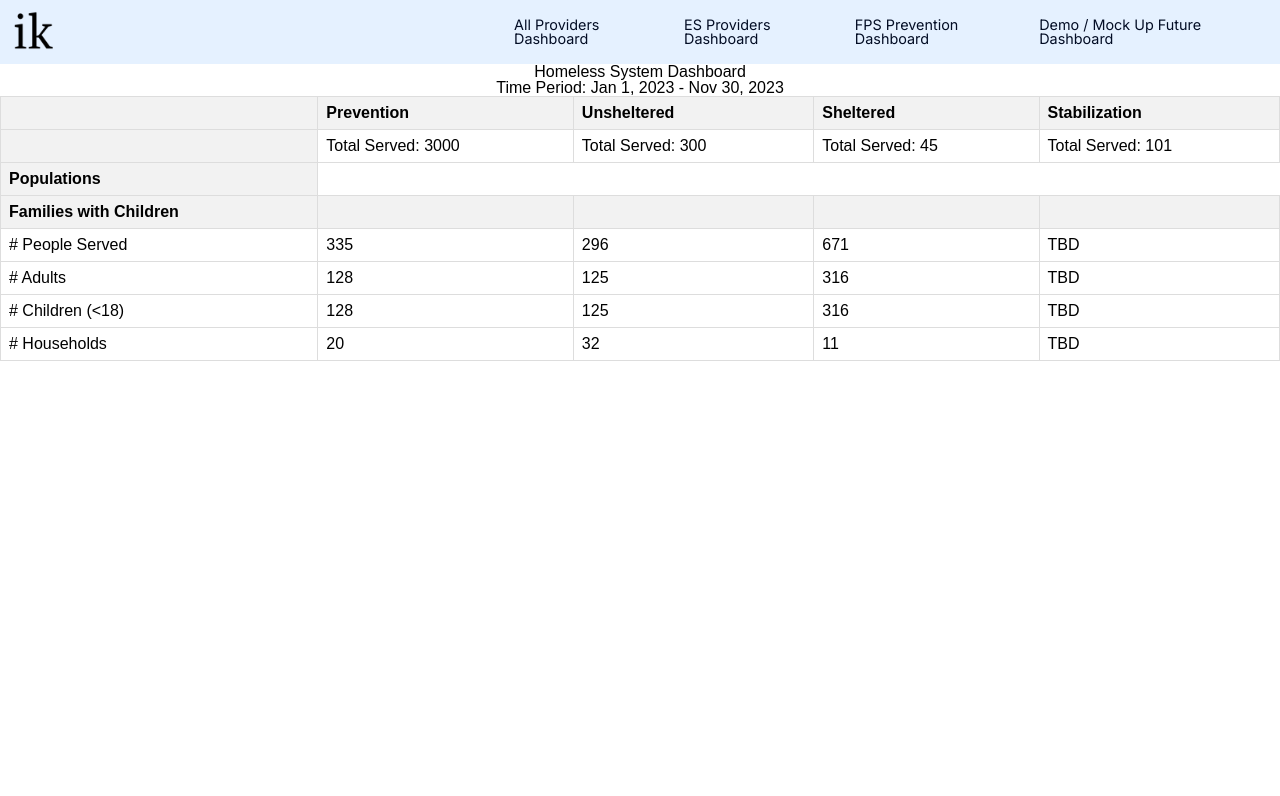
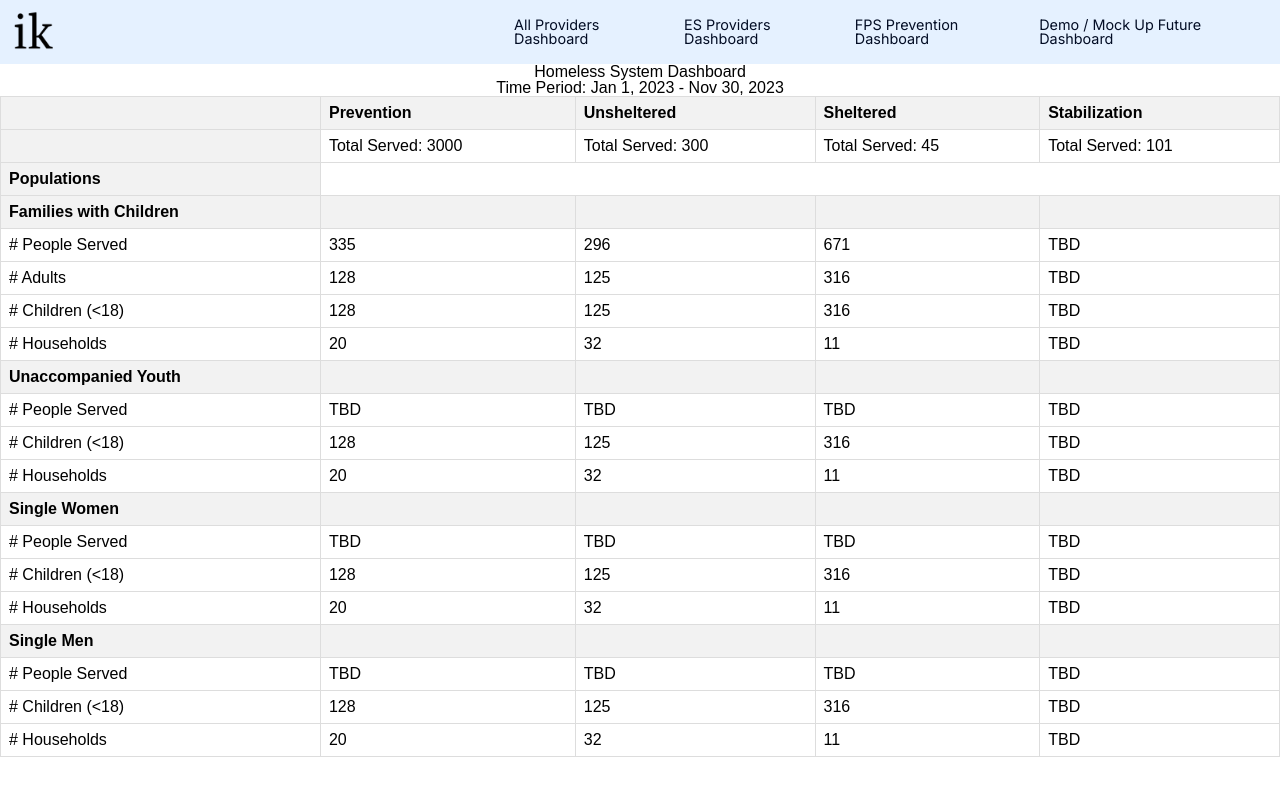
Before and after one commit to fpspokane/reports, an Angular app: page /providers-demo in a window 1280 px wide. Shown: the top 796 px of the page. Built offline with nearby package versions, Linux system fonts and the light colour scheme; what ng2-charts would draw is missing.

Commit message:
more data

```diff
--- a/src/app/components/providers-demo/providers-demo.component.html
+++ b/src/app/components/providers-demo/providers-demo.component.html
@@ -90,6 +90,109 @@
       <td>TBD</td>
 
     </tr>
+
+    <tr>
+      <th>Unaccompanied Youth</th>
+      <th></th>
+      <th></th>
+      <th></th>
+      <th></th>
+  </tr>
+  <tr>
+      <td># People Served</td>
+      <td>TBD</td>
+      <td>TBD</td>
+      <td>TBD</td>
+      <td>TBD</td>
+
+  </tr>
+  <tr>
+  </tr>
+  <tr>
+    <td># Children (<18)</td>
+    <td>128</td>
+    <td>125</td>
+    <td>316</td>
+    <td>TBD</td>
+
+</tr>
+<tr>
+  <td># Households</td>
+  <td>20</td>
+  <td>32</td>
+  <td>11</td>
+  <td>TBD</td>
+
+</tr>
+
+<tr>
+    <th>Single Women</th>
+    <th></th>
+    <th></th>
+    <th></th>
+    <th></th>
+</tr>
+<tr>
+    <td># People Served</td>
+    <td>TBD</td>
+    <td>TBD</td>
+    <td>TBD</td>
+    <td>TBD</td>
+
+</tr>
+<tr>
+</tr>
+<tr>
+  <td># Children (<18)</td>
+  <td>128</td>
+  <td>125</td>
+  <td>316</td>
+  <td>TBD</td>
+
+</tr>
+<tr>
+<td># Households</td>
+<td>20</td>
+<td>32</td>
+<td>11</td>
+<td>TBD</td>
+
+</tr>
+
+<tr>
+    <th>Single Men</th>
+    <th></th>
+    <th></th>
+    <th></th>
+    <th></th>
+</tr>
+<tr>
+    <td># People Served</td>
+    <td>TBD</td>
+    <td>TBD</td>
+    <td>TBD</td>
+    <td>TBD</td>
+
+</tr>
+<tr>
+</tr>
+<tr>
+  <td># Children (<18)</td>
+  <td>128</td>
+  <td>125</td>
+  <td>316</td>
+  <td>TBD</td>
+
+</tr>
+<tr>
+<td># Households</td>
+<td>20</td>
+<td>32</td>
+<td>11</td>
+<td>TBD</td>
+
+</tr>
+
     </table>
 
     <!-- The rest of the data goes here -->
```
